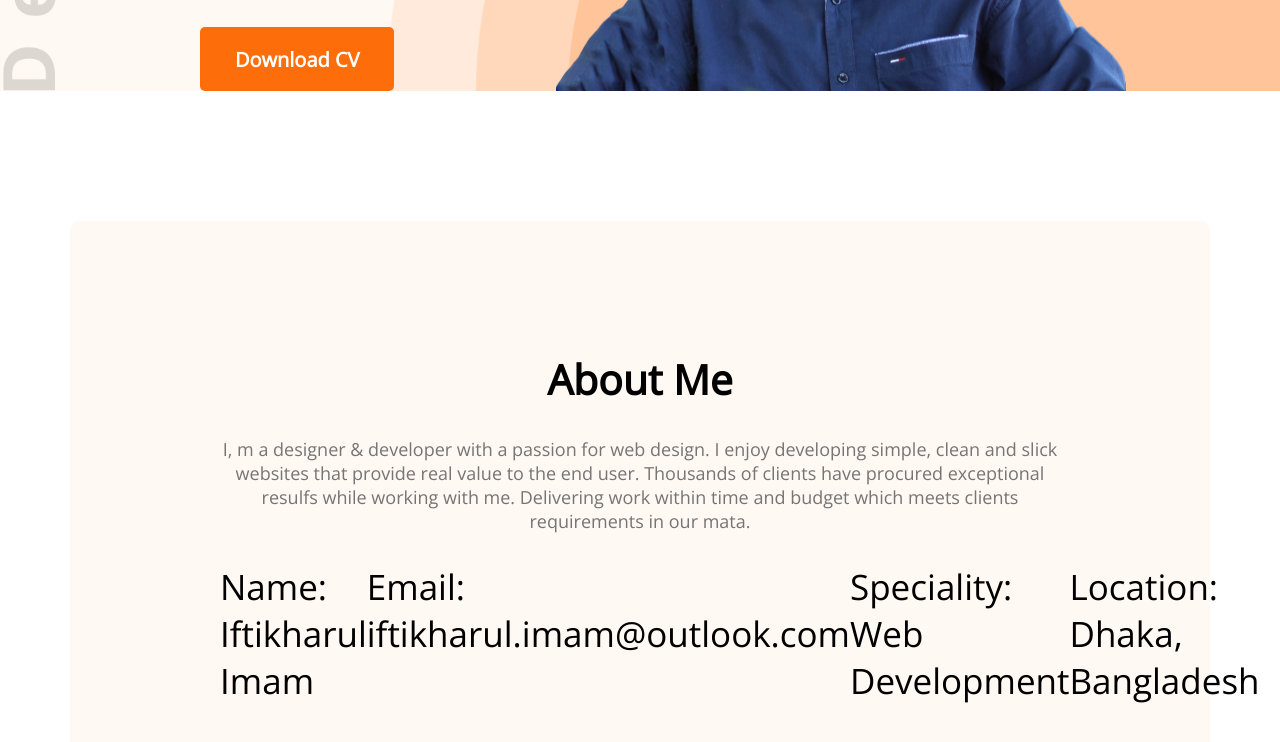
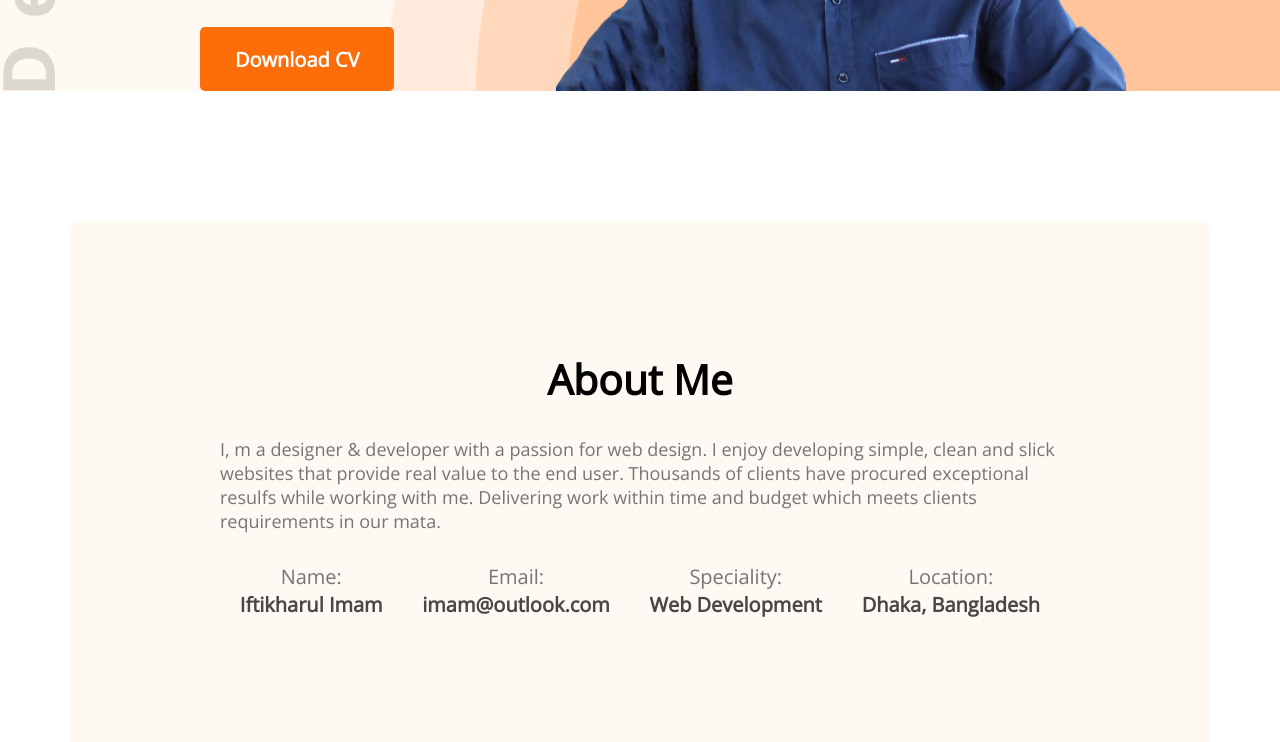
Before and after one commit to iftikharulimam/protfolio-imam, a plain HTML site: page index.html in a window 1280 px wide. Shown: the part 514-1256 px from the top of the page. Drawn offline with nearby package versions, Linux system fonts and the light colour scheme.

Commit message:
added about section

```diff
--- a/index.html
+++ b/index.html
@@ -40,7 +40,7 @@
                 </div>
                 <div class="about-info">
                     <p class="info-title">Email:</p>
-                    <p class="info-description">iftikharul.imam@outlook.com</p>
+                    <p class="info-description">imam@outlook.com</p>
                 </div>
                 <div class="about-info">
                     <p class="info-title">Speciality:</p>
--- a/styles/protfolio.css
+++ b/styles/protfolio.css
@@ -89,8 +89,19 @@ nav li {
     color: #757575;
     font-size: 18px;
     margin-bottom: 30px;
-    text-align: center;
 }
 .about-info-container{
     display: flex;
+    justify-content: space-around;
 }
+.about .info-title{
+    font-size: 20px;
+    color: #757575;
+    text-align: center;
+}
+.info-description{
+    font-weight: 700;
+    font-size: 20px;
+    line-height: 30px;
+    color: #474747;
+}
```
